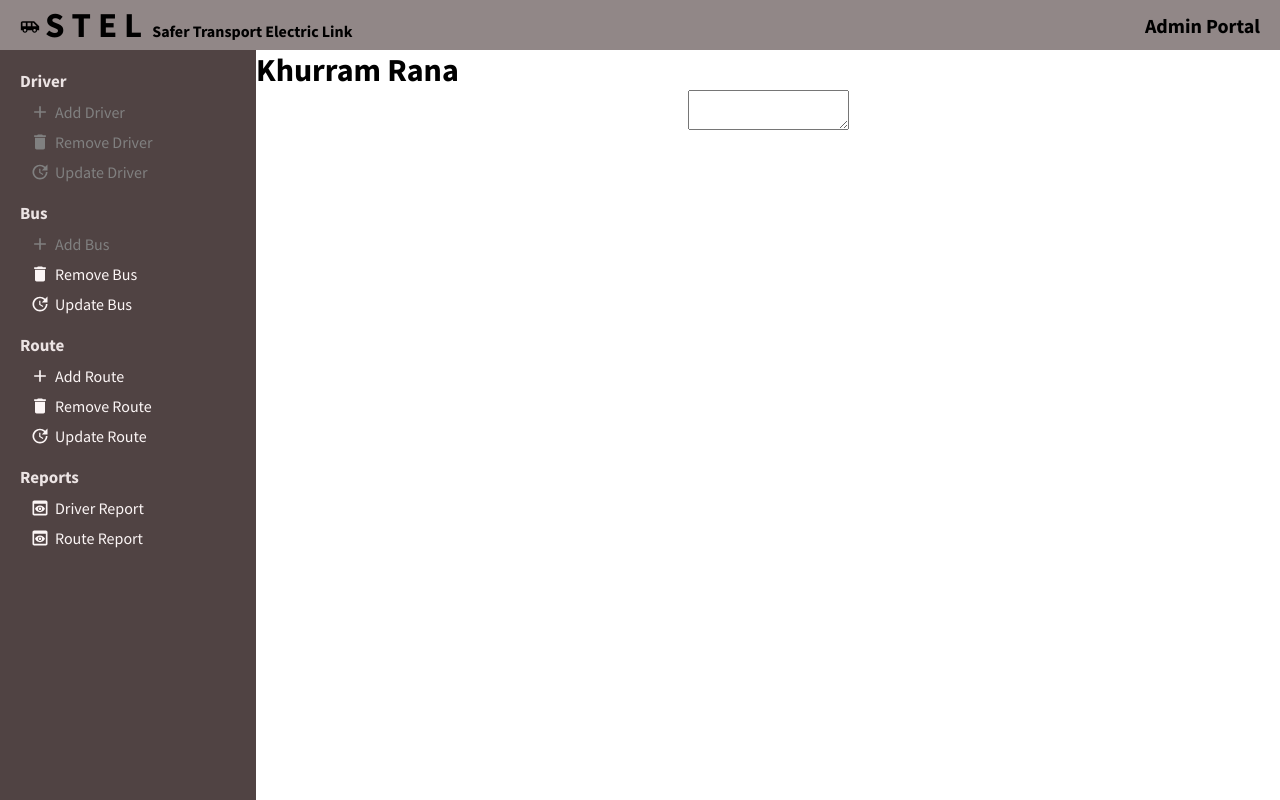
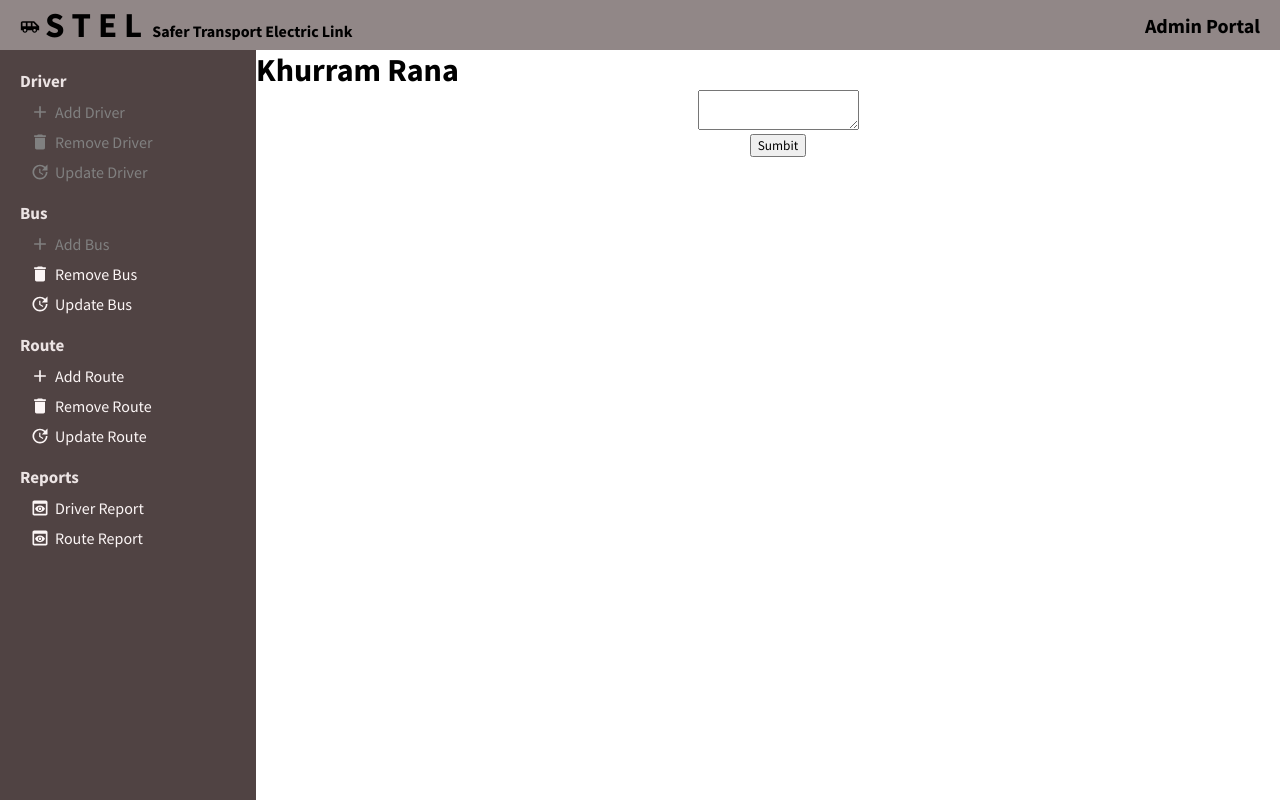
Before and after one commit to Sumran99/FYP21-STEL-WEB, a React (Create React App) app: page /addbus in a window 1280 px wide. Built offline with nearby package versions, Linux system fonts and the light colour scheme.

Commit message:
Button Check

```diff
--- a/src/components/pages/AddBus.jsx
+++ b/src/components/pages/AddBus.jsx
@@ -8,7 +8,8 @@ export default function AddBus() {
     <div  className='BUSconatiner'>
       <h1>Khurram Rana</h1>
       <div className='Textarea'>
-      <textarea></textarea>
+      <textarea></textarea><br/>
+      <button>Sumbit</button>
       </div>
 
     </div>
--- a/src/components/pages/addbus.css
+++ b/src/components/pages/addbus.css
@@ -3,5 +3,5 @@
 }
 .Textarea{
     text-align: center;
-
+    padding-left: 20px;
 }
```
